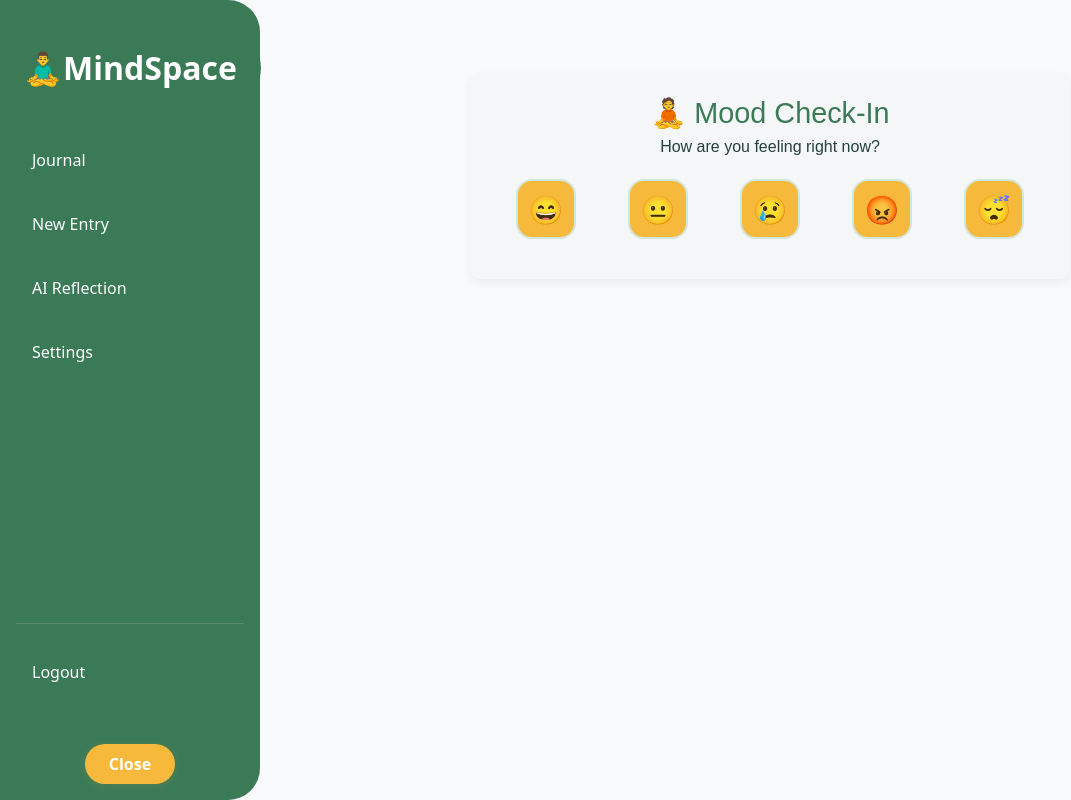
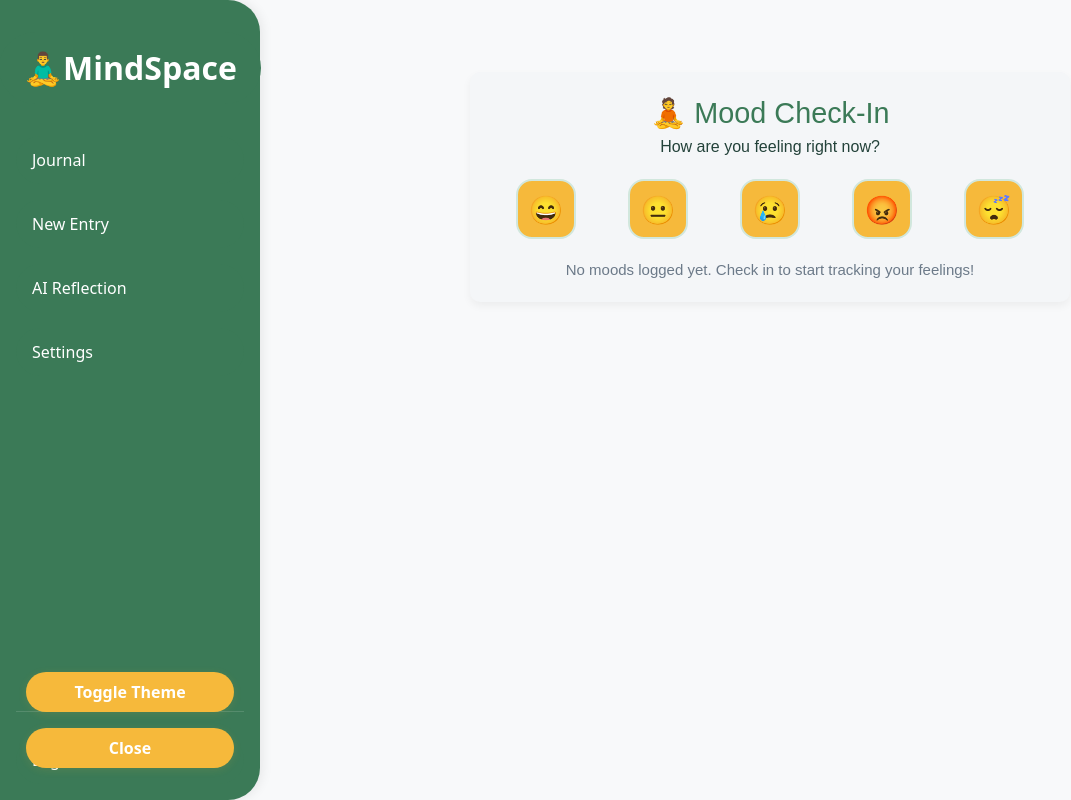
Before and after one commit to Tanmayi1212/Mindspace, a Next.js app: page /mood in a window 1280 px wide. Shown: the whole page, without its empty margins (0-1071 px from the left). Built offline with nearby package versions, Linux system fonts and the light colour scheme.

Commit message:
toggle theme added in navbar

```diff
--- a/app/analyze/page.js
+++ b/app/analyze/page.js
@@ -235,8 +235,22 @@ Use the user's current mood to personalize your response if it's provided.`,
             marginTop: 8,
             border: theme === 'dark' ? '1.5px solid #fff' : 'none',
           }}
+          aria-busy={loading}
+          aria-label="Send and Analyze"
         >
-          {loading ? 'Sending...' : 'Send'}
+          {loading ? (
+            <span>
+              <span className="animate-spin inline-block mr-2" style={{
+                border: '2px solid #fff',
+                borderTop: '2px solid #6366f1',
+                borderRadius: '50%',
+                width: 18,
+                height: 18,
+                verticalAlign: 'middle',
+              }} />
+              Sending...
+            </span>
+          ) : 'Send'}
         </button>
         {error && <div style={styles.error}>⚠️ {error}</div>}
       </div>
@@ -340,4 +354,15 @@ const styles = {
     color: 'red',
     fontSize: 14,
   },
+  analyzeButton: {
+    display: 'flex',
+    alignItems: 'center',
+    justifyContent: 'center',
+    padding: '12px 16px',
+    borderRadius: 16,
+    fontSize: 18,
+    fontWeight: 600,
+    cursor: 'pointer',
+    transition: 'background 0.2s',
+  },
 };
--- a/app/journal/JournalList.js
+++ b/app/journal/JournalList.js
@@ -14,6 +14,20 @@ export default function JournalList({ entries }) {
 
   return (
     <div className="space-y-4">
+      {entries.length === 0 && (
+        <div style={{
+          background: 'var(--bg-card)',
+          color: 'var(--text-main)',
+          padding: '2rem',
+          borderRadius: '1rem',
+          textAlign: 'center',
+          fontWeight: 500,
+          boxShadow: '0 2px 8px rgba(0,0,0,0.08)',
+          opacity: 0.8,
+        }}>
+          No journal entries yet. Start your journey by writing your first entry!
+        </div>
+      )}
       {entries.map(entry => (
         <div
           key={entry._id}
@@ -24,7 +38,8 @@ export default function JournalList({ entries }) {
             borderRadius: '0.75rem',
             boxShadow: '0 2px 8px rgba(0,0,0,0.08)',
             border: `1px solid var(--border-main)`,
-            transition: 'background 0.3s, color 0.3s',
+            transition: 'background 0.3s, color 0.3s, box-shadow 0.3s',
+            animation: 'fade-in-down 0.4s',
           }}
         >
           <h2 className="text-lg font-semibold">{entry.title}</h2>
--- a/app/layout.js
+++ b/app/layout.js
@@ -30,7 +30,7 @@ export default function RootLayout({ children }) {
       </head>
       <body>
         <Providers>
-          {/* Hamburger menu (hide when sidebar is open) */}
+          {/* Hamburger menu (show only when sidebar is closed) */}
           {!sidebarOpen && (
             <button
               aria-label="Open menu"
@@ -39,7 +39,7 @@ export default function RootLayout({ children }) {
                 position: 'fixed',
                 top: 18,
                 left: 18,
-                zIndex: 100,
+                zIndex: 200,
                 background: 'var(--bg-button)',
                 color: 'var(--text-button)',
                 border: 'none',
@@ -71,7 +71,6 @@ export default function RootLayout({ children }) {
                   height: 2,
                   background: 'currentColor',
                   borderRadius: 2,
-                  content: '""',
                   display: 'block',
                 }} />
                 <span style={{
@@ -82,22 +81,34 @@ export default function RootLayout({ children }) {
                   height: 2,
                   background: 'currentColor',
                   borderRadius: 2,
-                  content: '""',
                   display: 'block',
                 }} />
               </span>
             </button>
           )}
           {/* Sidebar */}
-          <aside className="sidebar">
+          <aside
+            className="sidebar"
+            style={{
+              left: sidebarOpen ? 0 : '-260px',
+              transition: 'left 0.3s',
+              zIndex: 201,
+              position: 'fixed',
+              top: 0,
+              height: '100vh',
+              width: 260,
+              background: 'var(--bg-sidebar)',
+              boxShadow: sidebarOpen ? '2px 0 12px rgba(0,0,0,0.08)' : 'none',
+            }}
+          >
             <div
               className="sidebar-logo"
               style={{
                 marginBottom: '2rem',
                 display: 'flex',
-                justifyContent: 'center', // center horizontally
+                justifyContent: 'center',
                 alignItems: 'center',
-                width: '100%', // take full sidebar width for centering
+                width: '100%',
               }}
             >
               <Link
@@ -141,8 +152,41 @@ export default function RootLayout({ children }) {
                 </Link>
               </div>
             </nav>
-            {/* Close button at bottom */}
-            <div style={{ marginTop: '2rem', textAlign: 'center' }}>
+            {/* Toggle Theme and Close buttons at the bottom, stacked vertically */}
+            <div style={{
+              position: 'absolute',
+              bottom: '2rem',
+              left: 0,
+              width: '100%',
+              display: 'flex',
+              flexDirection: 'column',
+              alignItems: 'center',
+              gap: '1rem',
+            }}>
+              <button
+                aria-label="Toggle theme"
+                onClick={() => {
+                  const newTheme = document.documentElement.classList.contains('dark') ? 'light' : 'dark';
+                  localStorage.setItem('theme', newTheme);
+                  document.documentElement.classList.toggle('dark', newTheme === 'dark');
+                  // Update theme state in settings page if present
+                  window.dispatchEvent(new Event('storage')); // trigger storage event for listeners
+                }}
+                style={{
+                  background: 'var(--bg-button)',
+                  color: 'var(--text-button)',
+                  border: 'none',
+                  borderRadius: '9999px',
+                  padding: '0.5rem 1.5rem',
+                  fontWeight: 600,
+                  fontSize: '1rem',
+                  cursor: 'pointer',
+                  boxShadow: '0 2px 8px rgba(246,185,59,0.12)',
+                  width: '80%',
+                }}
+              >
+                Toggle Theme
+              </button>
               <button
                 onClick={() => setSidebarOpen(false)}
                 style={{
@@ -155,7 +199,7 @@ export default function RootLayout({ children }) {
                   fontSize: '1rem',
                   cursor: 'pointer',
                   boxShadow: '0 2px 8px rgba(246,185,59,0.12)',
-                  marginTop: '1rem',
+                  width: '80%',
                 }}
               >
                 Close
--- a/app/mood/page.js
+++ b/app/mood/page.js
@@ -60,13 +60,25 @@ export default function MoodCheckIn() {
               width: 60,
               height: 60,
               margin: '0 8px',
+              boxShadow: mood === option.label ? '0 0 0 4px var(--bg-button)' : 'none',
+              transform: mood === option.label ? 'scale(1.1)' : 'scale(1)',
+              transition: 'box-shadow 0.2s, transform 0.2s',
             }}
           >
             <span style={{ fontSize: 28 }}>{option.emoji}</span>
           </button>
         ))}
       </div>
-
+      {logs.length === 0 && (
+        <div style={{
+          marginTop: 20,
+          color: 'var(--text-muted)',
+          textAlign: 'center',
+          fontSize: 15,
+        }}>
+          No moods logged yet. Check in to start tracking your feelings!
+        </div>
+      )}
       {mood && (
         <div style={styles.resultBox}>
           <h3>{mood} — {affirmations[mood]}</h3>
--- a/app/settings/page.js
+++ b/app/settings/page.js
@@ -27,14 +27,23 @@ export default function SettingsPage() {
         const user = await res.json();
         setName(user.name || '');
         setEmail(user.email || '');
-        setTheme(user.theme || 'light');
-        // Persist theme from DB to localStorage and html class
+        setTheme(user.theme || localStorage.getItem('theme') || 'light');
         localStorage.setItem('theme', user.theme || 'light');
         document.documentElement.classList.toggle('dark', (user.theme || 'light') === 'dark');
       }
       setLoading(false);
     }
     fetchUser();
+
+    // Listen for theme changes from sidebar toggle
+    const onStorage = (e) => {
+      if (e.key === 'theme' && e.newValue) {
+        setTheme(e.newValue);
+        document.documentElement.classList.toggle('dark', e.newValue === 'dark');
+      }
+    };
+    window.addEventListener('storage', onStorage);
+    return () => window.removeEventListener('storage', onStorage);
   }, [session]);
 
   useEffect(() => {
--- a/styles/global.css
+++ b/styles/global.css
@@ -251,7 +251,13 @@ button,
   }
 }
 .animate-fade-in-down {
-  animation: fade-in-down 0.3s ease-out forwards;
+  animation: fade-in-down 0.4s ease-out forwards;
+}
+
+*:focus {
+  outline: 2px solid var(--bg-button);
+  outline-offset: 2px;
+  border-radius: 4px;
 }
 
 /* Responsive tweaks */
```
Also changed, not shown: 1 other file (tests, documents, lock files or other folders).
